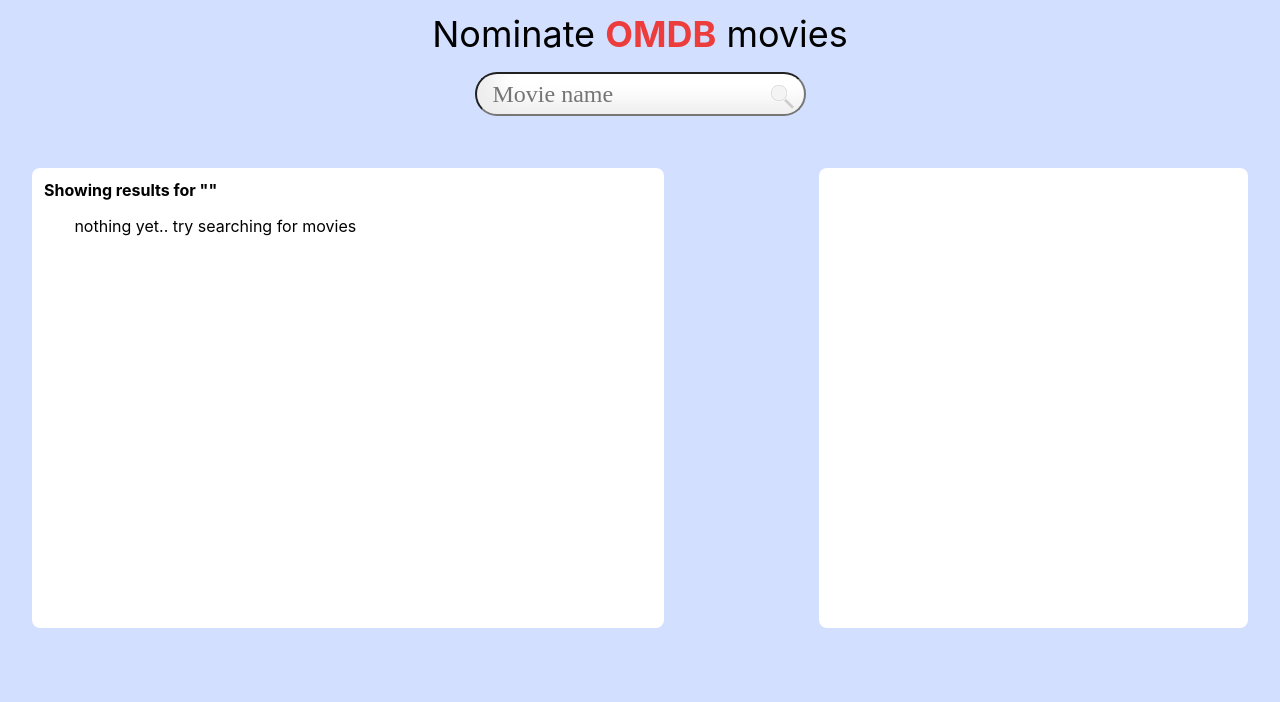
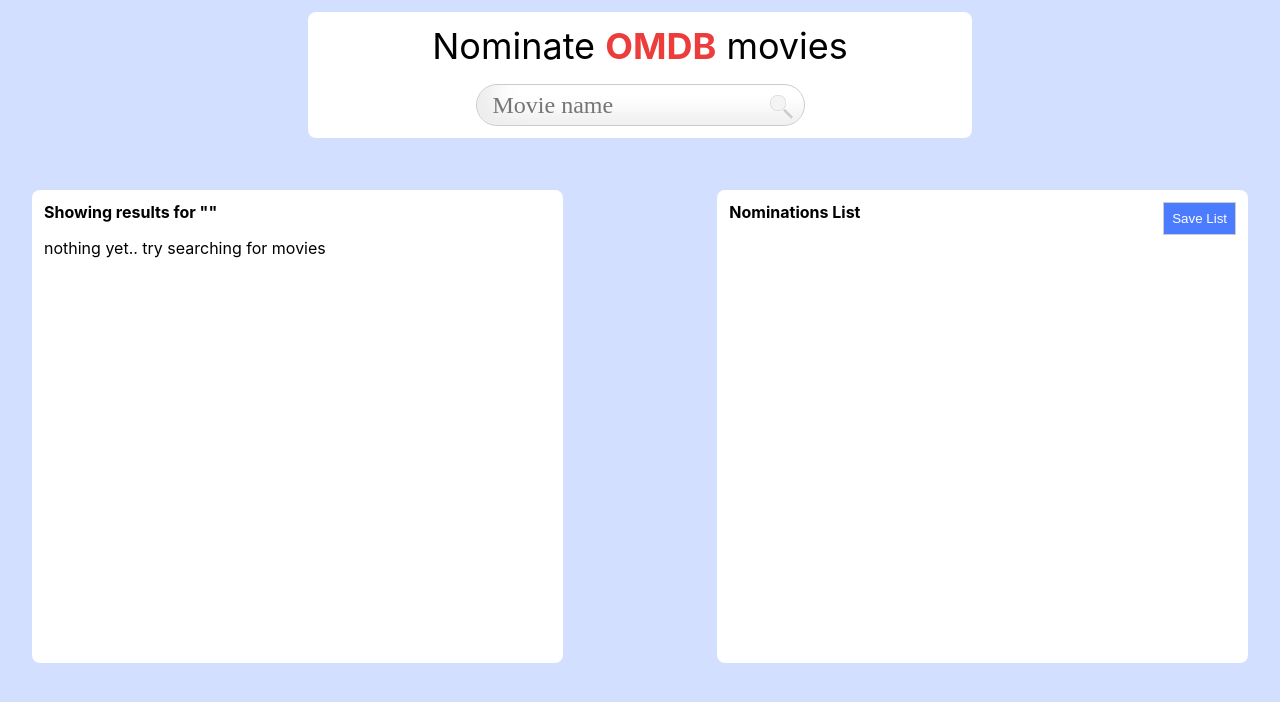
Before and after one commit to AndikanAffiah/omdb-search, a React (Create React App) app: page /nominate in a window 1280 px wide. Shown: the top 702 px of the page. Built offline with nearby package versions, Linux system fonts and the light colour scheme.

Commit message:
updated changes with local

```diff
--- a/src/App.css
+++ b/src/App.css
@@ -97,7 +97,7 @@
     background-color: #fff;
 }
 .bg-l-blue{
-    background-color: #a6beff;
+    background-color: #4b7bff;
 }
 .bg-brick{
     background-color: #ff5151;
@@ -180,6 +180,9 @@
 /* Width with base == 8.333333 for 12 columns */
 .col-4{
     width: calc(4*8.333333%);
+}
+.col-5{
+    width: calc(5*8.333333%);
 }
 .col-6{
     width: calc(6*8.333333%);
@@ -371,7 +374,7 @@
     padding-left: calc(4*0.25rem);
 }
 .suggestion-list:hover{
-    background-color: #f1f1f1;
+    background-color: #f5f5f5;
     cursor: pointer;
 }
 img{
@@ -442,6 +445,9 @@
 }
 
 
+.cursor-pointer{
+    cursor: pointer;
+}
 
 
 
@@ -451,7 +457,7 @@
 
 
 @media (max-width: 500px){
-    #search{
+    #search, #suggestion{
         width: 90vw;
         font-size: 18px;
     }
--- a/src/movie-list/MovieList.js
+++ b/src/movie-list/MovieList.js
@@ -18,11 +18,11 @@
     return <div className="color-red">{props.results.Error}</div>;
   } else {
     return (
-      <div className="list h-400-px d-flex justify-center">
-        <div className="w-90">
+      <div className="list h-400-px">
+
         {props.results.Search ? (
           props.results.Search.map((movie, index) => (
-            <div className="d-flex w-90 border-1 br-soft mb-4 bs-1-1-5 my-2" key={index}>
+            <div className="d-flex w-90 border-1 br-soft mb-4 bs-1-1-5 my-2 suggestion-list" key={index}>
               <div className="img py-1">
                 <img id="imt" width="50" src={movie.Poster} alt="movie_icon" />
               </div>
@@ -31,7 +31,7 @@
                   {movie.Title} ({movie.Year})
                 </div>
                 <div className="px-2 w-90 d-flex justify-between">
-                  <button onClick={e => props.toggleModal(e,movie)} className="p-2 br-soft border-1 bg-blue color-white">Details</button>
+                  <button onClick={e => props.toggleModal(e,movie)} className="p-2 br-soft border-1 bg-blue color-white cursor-pointer">Details</button>
                   <button
                     disabled={props.nominations.some(element =>
                         element.imdbID  === movie.imdbID
@@ -45,7 +45,7 @@
 
                       }
                     }}
-                    className="p-2 br-soft border-1 bg-green color-greywhite"
+                    className="p-2 br-soft border-1 bg-green color-greywhite cursor-pointer"
                   >
                     Nominate
                   </button>
@@ -56,7 +56,7 @@
         ) : (
           <div>nothing yet.. try searching for movies</div>
         )}
-        </div>
+
       </div>
     );
   }
--- a/src/nominate/NominationApp.js
+++ b/src/nominate/NominationApp.js
@@ -78,18 +78,18 @@
 
       </div>
 
-      <nav className="d-flex align-center py-3">
-        <form onSubmit={e => e.preventDefault()} id="searchForm" className="w-100 mb-10">
+      <nav className="d-flex justify-center align-center py-3">
+        <form onSubmit={e => e.preventDefault()} id="searchForm" className="w-50vw mb-10 bg p-3 br-soft bg-white">
           <div className="text-center fs-36 mb-4 ff-linux">
             Nominate <strong className="color-red">OMDB</strong> movies
           </div>
-          <div className="d-flex justify-center">
+          <div className="d-flex justify-center w-100">
             <div className="relative">
               <input
                 value={state}
                 onInput={(e) => setState(e.target.value)}
                 type="text"
-                className="ff-cursive h-30 br-3 fs-24 bs-17-n-13-20 px-4"
+                className="ff-cursive h-30 br-3 fs-24 bs-17-n-13-20 px-4 border-1"
                 // id="search"
                 placeholder="Movie name"
                 required
@@ -116,13 +116,13 @@
         </form>
       </nav>
       <section className="d-flex justify-between mx-5">
-        <main className="col-6 p-3 bg-white bs-1-1-3 br-soft">
+        <main className="col-5 p-3 bg-white bs-1-1-3 br-soft">
           <h4 className="mb-4">Showing results for "{state}"</h4>
 
           <MovieList loader={loader} results={results} nominations={nominations} setNominations={setNominations} toggleModal={toggleModal} />
 
         </main>
-        <aside className="col-4 p-3 bg-white bs-1-1-3 br-soft">
+        <aside className="col-5 p-3 bg-white bs-1-1-3 br-soft">
 
           <NominationList nominations={nominations} setNominations={setNominations} />
 
--- a/src/nomination-list/NominationList.js
+++ b/src/nomination-list/NominationList.js
@@ -1,9 +1,22 @@
-import React from 'react';
+import React, { useEffect } from 'react';
 
 
 export default function NominationList (props) {
+
+    // useEffect(()=>{
+    // //   if(props.nominations){
+    // //       if(window.indexedDB){
+
+    // //       }
+    // //   }
+    // })
     return (
         <div>
+            <h4 className="mb-4 d-flex justify-between">
+                <div>Nominations List</div>
+                <div><button className="color-white cursor-pointer p-2 border-1 bg-l-blue">Save List</button></div>
+            </h4>
+            <div className="list h-400-px">
             {props.nominations.map((movie, index) => (
                 <div className="d-flex suggestion-list border-1 bs-1-1-5 mb-4 br-soft" key={index}>
                 <div className="img py-1">
@@ -25,11 +38,12 @@
                                 return item !== movie
                             });
                             props.setNominations(newMovieArray);
-                        }} className="p-1 w-50 bg-brick color-white br-soft border-1">Remove</button>
+                        }} className="p-1 w-50 bg-brick color-white br-soft border-1 cursor-pointer">Remove</button>
                     </div>
                 </div>
             </div>
             ))}
+            </div>
         </div>
     );
 }
--- a/src/search/HomeSearch.js
+++ b/src/search/HomeSearch.js
@@ -1,6 +1,6 @@
 import { React, useState } from "react";
 import { Link } from "react-router-dom";
-// import ListData from "./list/ListData.js";
+// import ImageCard from "./ImageCard.js";
 
 export default function HomeSearch(props) {
   const [movies, setMovies] = useState([]);
@@ -43,13 +43,11 @@
 
   return (
     <div className="main">
-      <div className="absolute top-0 left-0 w-100 h-100 py-3">
+      {/* <div className="absolute top-0 left-0 w-100 h-100 py-3">
         <div className="relative w-100 h-100">
-          <div className="d-flex justify-between h-200-px transform-z-15 absolute top-200">
-            <div className="w-130-px h-170-px mx-5 d-flex justify-center align-center">
-              <div className="card w-100-px h-140-px bg-l-blue">sdfgfd</div>
-            </div>
-          </div>
+
+        <ImageCard />
+
           <div className="d-flex justify-between h-200-px transform-z-15 absolute top-500">
             <div className="w-130-px h-170-px mx-5 d-flex justify-center align-center">
               <div className="card w-100-px h-140-px bg-l-blue">sdfgfd</div>
@@ -61,7 +59,7 @@
             </div>
           </div>
         </div>
-      </div>
+      </div> */}
       <form
         onSubmit={handleSubmit}
         id="searchForm"
--- /dev/null
+++ b/src/search/ImageCard.js
@@ -0,0 +1,19 @@
+import React, { useEffect } from "react";
+
+export default function ImageCard(props){
+    useEffect(()=>{
+
+    })
+    return (
+        <div className="relative w-100 h-100">
+
+            {/* <div className="d-flex justify-between h-200-px transform-z-15 absolute top-200">
+                <div className="w-130-px h-170-px mx-5 d-flex justify-center align-center">
+                <div className="card w-100-px h-140-px bg-l-blue">
+                    <img src=""/>
+                </div>
+                </div>
+            </div> */}
+        </div>
+    );
+}
```
Also changed, not shown: 1 other file (tests, documents, lock files or other folders). Lines whose indentation alone changed are shown as unchanged.
